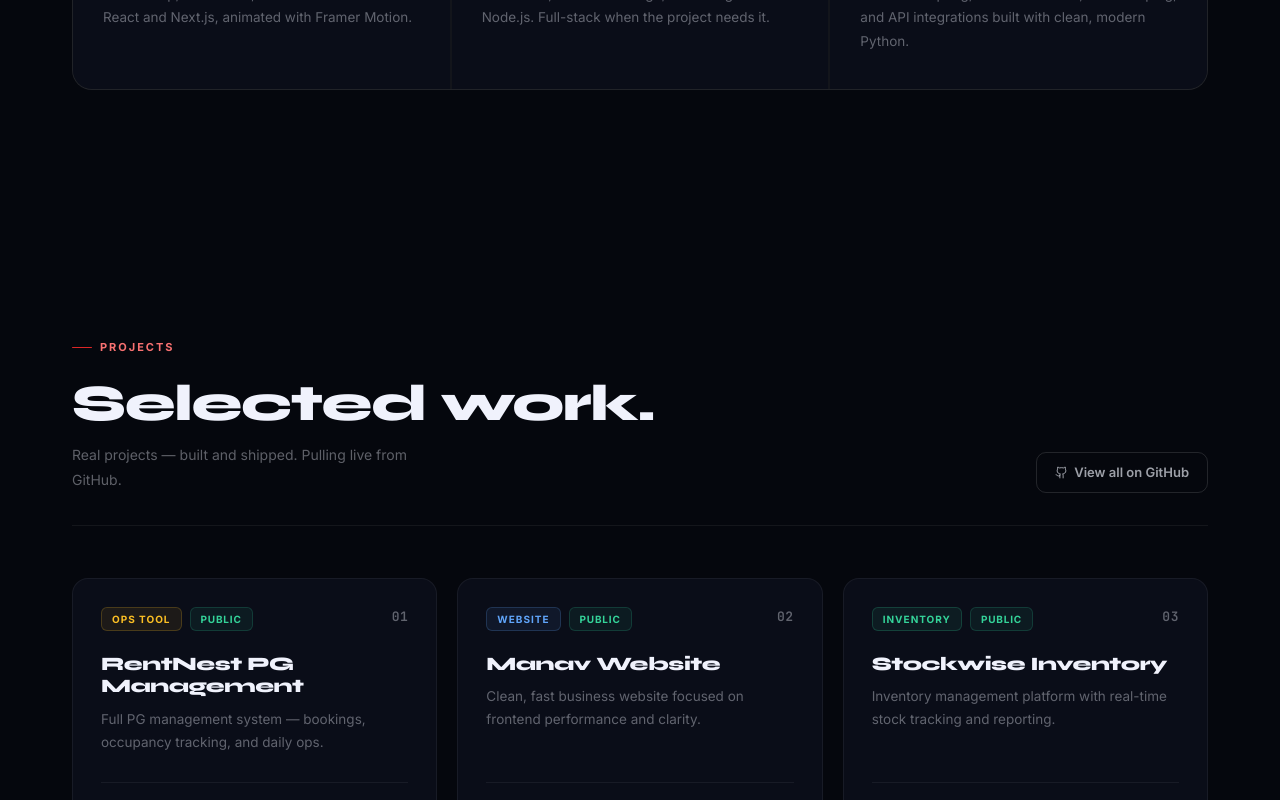
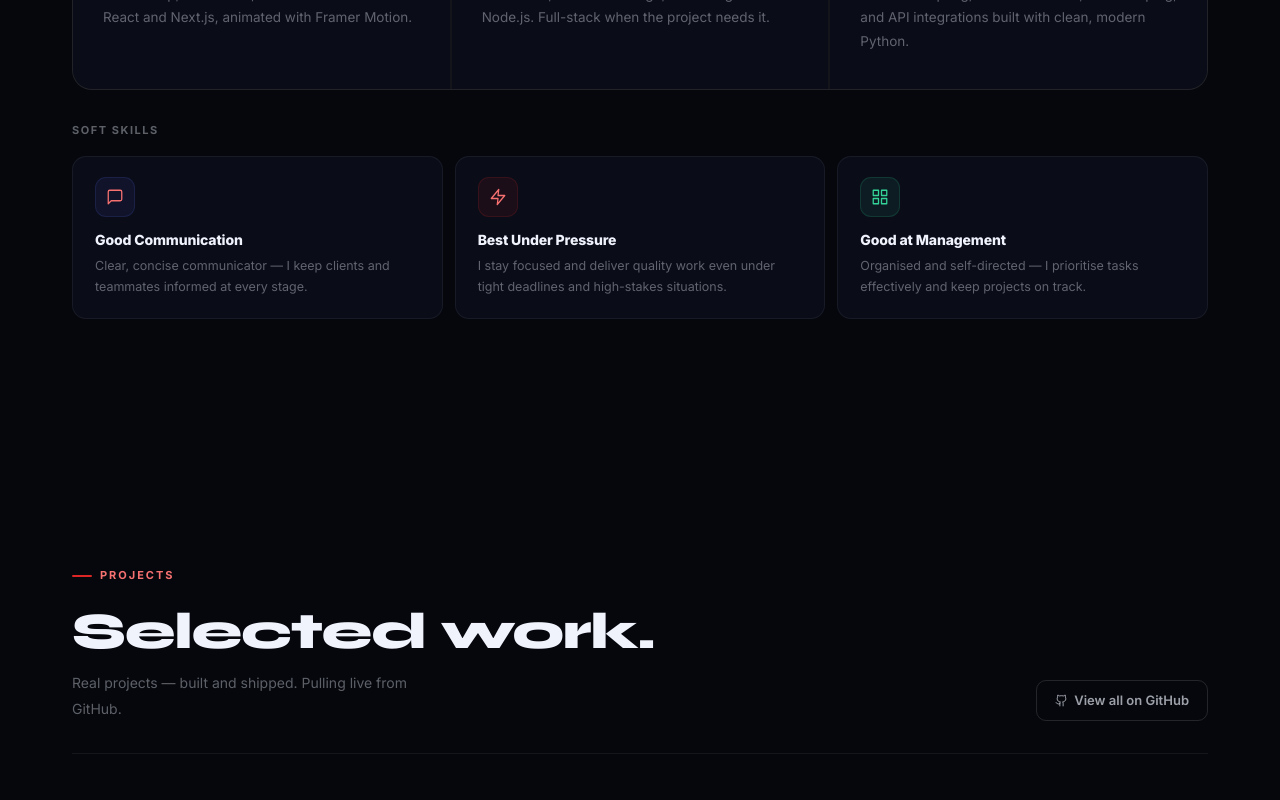
Before and after one commit to bhumit1311/bhumit-dev-portfolio, a Next.js app: page / in a window 1280 px wide. Shown: the part 1820-2620 px from the top of the page. Built offline with nearby package versions, Linux system fonts and the light colour scheme; no server answers.

Commit message:
feat: add soft skills section to About (Communication, Under Pressure, Management)

```diff
--- a/components/About.jsx
+++ b/components/About.jsx
@@ -159,16 +159,84 @@ export default function About() {
             </div>
           ))}
         </motion.div>
+        {/* ── Soft Skills ── */}
+        <motion.div
+          initial={{ opacity: 0, y: 32 }}
+          whileInView={{ opacity: 1, y: 0 }}
+          viewport={{ once: true, amount: 0.15 }}
+          transition={{ duration: 0.75, ease: [0.22, 1, 0.36, 1] }}
+          style={{ marginTop: "32px" }}
+        >
+          <p style={{ fontSize: "11px", fontWeight: 700, letterSpacing: "0.14em", textTransform: "uppercase", color: "var(--c-fg-3)", marginBottom: "16px" }}>
+            Soft Skills
+          </p>
+          <div style={{ display: "grid", gridTemplateColumns: "repeat(3, 1fr)", gap: "12px" }} className="soft-skills-grid">
+
+            {/* Good Communication */}
+            <div
+              style={{ padding: "20px 22px", borderRadius: "14px", border: "1px solid var(--c-border)", background: "var(--c-surface-1)", display: "flex", flexDirection: "column", gap: "12px", transition: "border-color 0.2s, background 0.2s", cursor: "default" }}
+              onMouseEnter={e => { e.currentTarget.style.borderColor = "rgba(90,103,242,0.3)"; e.currentTarget.style.background = "var(--c-surface-2)"; }}
+              onMouseLeave={e => { e.currentTarget.style.borderColor = "var(--c-border)"; e.currentTarget.style.background = "var(--c-surface-1)"; }}
+            >
+              <div style={{ width: "40px", height: "40px", borderRadius: "11px", background: "rgba(90,103,242,0.08)", border: "1px solid rgba(90,103,242,0.15)", display: "grid", placeItems: "center", color: "var(--c-accent-light)", flexShrink: 0 }}>
+                <svg width="18" height="18" viewBox="0 0 24 24" fill="none" stroke="currentColor" strokeWidth="1.7" strokeLinecap="round" strokeLinejoin="round">
+                  <path d="M21 15a2 2 0 0 1-2 2H7l-4 4V5a2 2 0 0 1 2-2h14a2 2 0 0 1 2 2z"/>
+                </svg>
+              </div>
+              <div>
+                <p style={{ fontSize: "14px", fontWeight: 800, color: "var(--c-fg)", letterSpacing: "-0.01em", marginBottom: "5px" }}>Good Communication</p>
+                <p style={{ fontSize: "12.5px", lineHeight: 1.65, color: "var(--c-fg-3)" }}>Clear, concise communicator — I keep clients and teammates informed at every stage.</p>
+              </div>
+            </div>
+
+            {/* Best Under Pressure */}
+            <div
+              style={{ padding: "20px 22px", borderRadius: "14px", border: "1px solid var(--c-border)", background: "var(--c-surface-1)", display: "flex", flexDirection: "column", gap: "12px", transition: "border-color 0.2s, background 0.2s", cursor: "default" }}
+              onMouseEnter={e => { e.currentTarget.style.borderColor = "rgba(220,38,38,0.3)"; e.currentTarget.style.background = "var(--c-surface-2)"; }}
+              onMouseLeave={e => { e.currentTarget.style.borderColor = "var(--c-border)"; e.currentTarget.style.background = "var(--c-surface-1)"; }}
+            >
+              <div style={{ width: "40px", height: "40px", borderRadius: "11px", background: "rgba(220,38,38,0.08)", border: "1px solid rgba(220,38,38,0.15)", display: "grid", placeItems: "center", color: "var(--c-accent-light)", flexShrink: 0 }}>
+                <svg width="18" height="18" viewBox="0 0 24 24" fill="none" stroke="currentColor" strokeWidth="1.7" strokeLinecap="round" strokeLinejoin="round">
+                  <polygon points="13 2 3 14 12 14 11 22 21 10 12 10 13 2"/>
+                </svg>
+              </div>
+              <div>
+                <p style={{ fontSize: "14px", fontWeight: 800, color: "var(--c-fg)", letterSpacing: "-0.01em", marginBottom: "5px" }}>Best Under Pressure</p>
+                <p style={{ fontSize: "12.5px", lineHeight: 1.65, color: "var(--c-fg-3)" }}>I stay focused and deliver quality work even under tight deadlines and high-stakes situations.</p>
+              </div>
+            </div>
+
+            {/* Good at Management */}
+            <div
+              style={{ padding: "20px 22px", borderRadius: "14px", border: "1px solid var(--c-border)", background: "var(--c-surface-1)", display: "flex", flexDirection: "column", gap: "12px", transition: "border-color 0.2s, background 0.2s", cursor: "default" }}
+              onMouseEnter={e => { e.currentTarget.style.borderColor = "rgba(52,211,153,0.3)"; e.currentTarget.style.background = "var(--c-surface-2)"; }}
+              onMouseLeave={e => { e.currentTarget.style.borderColor = "var(--c-border)"; e.currentTarget.style.background = "var(--c-surface-1)"; }}
+            >
+              <div style={{ width: "40px", height: "40px", borderRadius: "11px", background: "rgba(52,211,153,0.08)", border: "1px solid rgba(52,211,153,0.15)", display: "grid", placeItems: "center", color: "var(--c-green)", flexShrink: 0 }}>
+                <svg width="18" height="18" viewBox="0 0 24 24" fill="none" stroke="currentColor" strokeWidth="1.7" strokeLinecap="round" strokeLinejoin="round">
+                  <rect x="3" y="3" width="7" height="7"/><rect x="14" y="3" width="7" height="7"/><rect x="14" y="14" width="7" height="7"/><rect x="3" y="14" width="7" height="7"/>
+                </svg>
+              </div>
+              <div>
+                <p style={{ fontSize: "14px", fontWeight: 800, color: "var(--c-fg)", letterSpacing: "-0.01em", marginBottom: "5px" }}>Good at Management</p>
+                <p style={{ fontSize: "12.5px", lineHeight: 1.65, color: "var(--c-fg-3)" }}>Organised and self-directed — I prioritise tasks effectively and keep projects on track.</p>
+              </div>
+            </div>
+
+          </div>
+        </motion.div>
       </div>
 
       <style>{`
         @media (max-width: 860px) {
           .about-grid { grid-template-columns: 1fr !important; gap: 48px !important; }
           .pillars-grid { grid-template-columns: 1fr !important; }
+          .soft-skills-grid { grid-template-columns: 1fr !important; }
         }
         @media (max-width: 500px) {
           .about-ctas { flex-direction: column !important; gap: 10px !important; }
           .about-ctas > a { width: 100% !important; }
+          .soft-skills-grid { grid-template-columns: 1fr !important; }
         }
       `}</style>
     </section>
```
